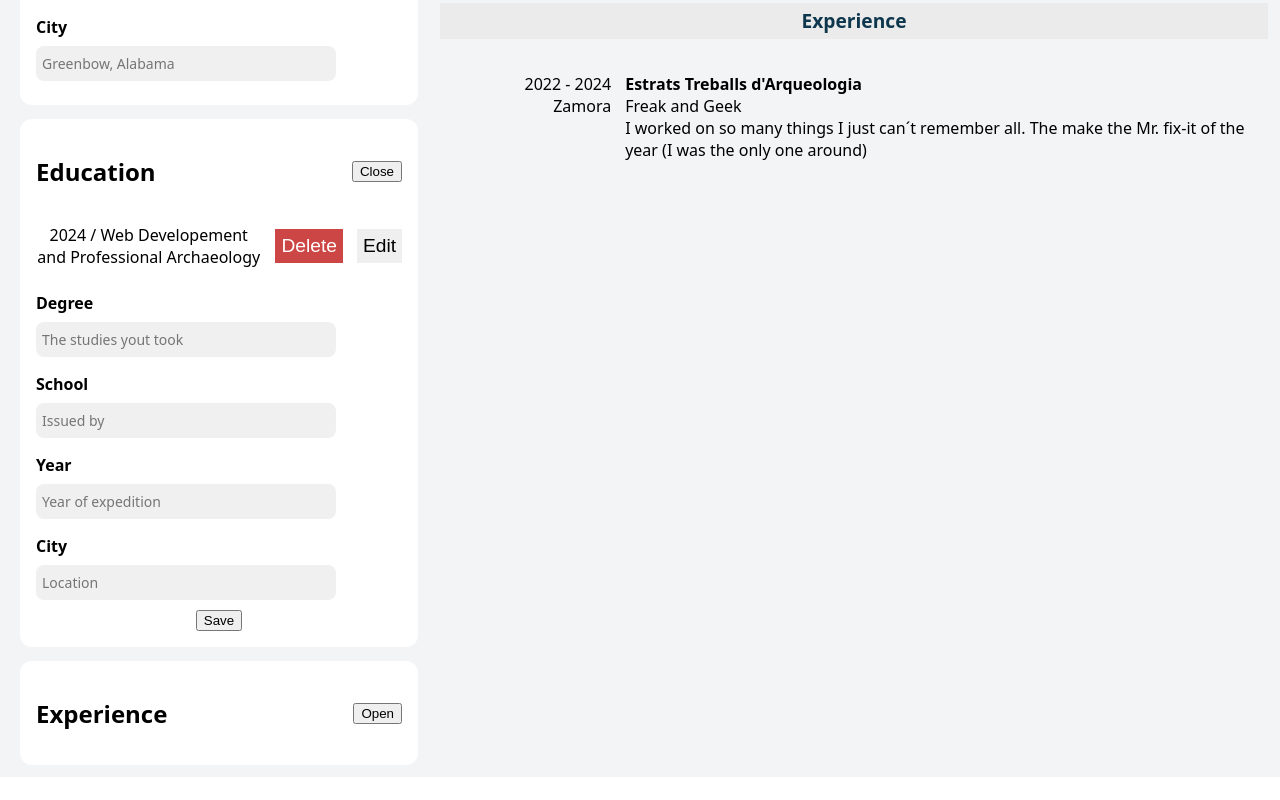
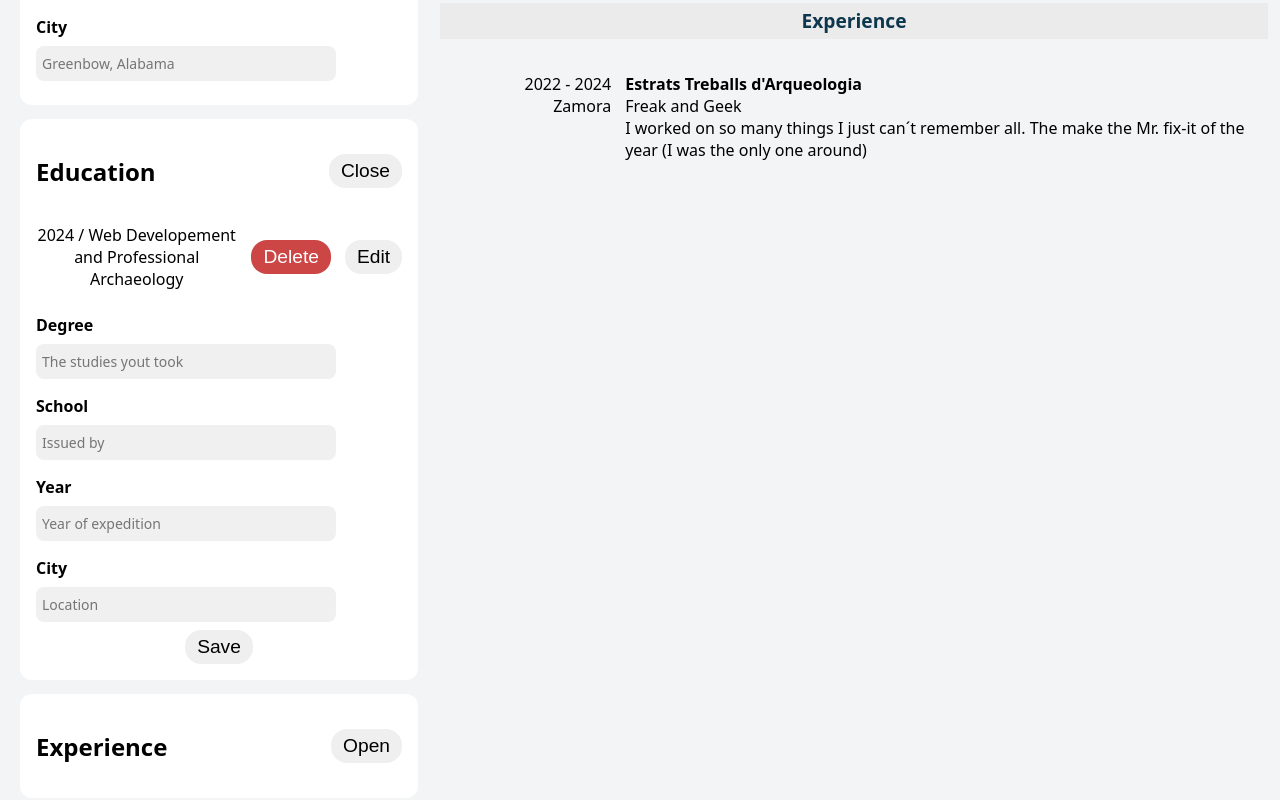
Before and after one commit to rafabo7/top-cv-application, a React (Vite) app: page / in a window 1280 px wide. Shown: the part 336-1136 px from the top of the page. Before the commit the page ends 1113 px from the top, so only its background shows below. Built offline with nearby package versions, Linux system fonts and the light colour scheme.

Commit message:
Style buttons

```diff
--- a/src/Styles/EdExDisplay.css
+++ b/src/Styles/EdExDisplay.css
@@ -5,10 +5,13 @@
     align-items: center;
     gap: 14px;
 }
-.item-display button {
+
+
+.item-display button, .save-button {
     font-size: 1.2rem;
-    padding: 4px;
+    padding: 4px 10px;
     border: 2px transparent solid;
+    border-radius: 16px;
     box-shadow: unset;
 }
 
--- a/src/Styles/InputSections.css
+++ b/src/Styles/InputSections.css
@@ -13,3 +13,11 @@
     justify-content: space-between;
     /* padding: 0 16px; */
 }
+
+.open-button {
+    font-size: 1.2rem;
+    padding: 4px 10px;
+    border: 2px transparent solid;
+    border-radius: 16px;
+    box-shadow: unset;
+}
--- a/src/components/Education.jsx
+++ b/src/components/Education.jsx
@@ -23,6 +23,7 @@ export function Education ({
             <header className="section-header">
                 <h2>Education</h2>
                 <button
+                    className='open-button'
                     onClick={() => {
                         const sectionToChange = isOpen ? '' : 'education'
                         toggleIsOpen(sectionToChange)}}>{
--- a/src/components/EducationForm.jsx
+++ b/src/components/EducationForm.jsx
@@ -43,7 +43,7 @@ export function EducationForm ({ onSave, toEdit }) {
                     placeHolder="Location"
                     defaultValue={toEdit ? toEdit.city : ""} />
 
-                    <input type='submit' value='Save'/>
+                    <input className="save-button" type='submit' value='Save'/>
 
 
 
--- a/src/components/Experience.jsx
+++ b/src/components/Experience.jsx
@@ -18,7 +18,8 @@ export function Experience ({experience,
             <header className="section-header">
                 <h2>Experience</h2>
                 <button
-                onClick={() => {
+                    className='open-button'
+                    onClick={() => {
                     const sectionToChange = isOpen ? '' : 'experience'
                     toggleIsOpen(sectionToChange)}}>{
                     isOpen ? 'Close' : 'Open'}
--- a/src/components/ExperienceForm.jsx
+++ b/src/components/ExperienceForm.jsx
@@ -48,7 +48,7 @@ export function ExperienceForm ({onSave, toEdit}) {
                     placeHolder="Location"
                     defaultValue={toEdit ? toEdit.city : ""}/>
 
-                    <input type='submit' value='Save'/>
+                    <input className="save-button" type='submit' value='Save'/>
 
 
 
```
